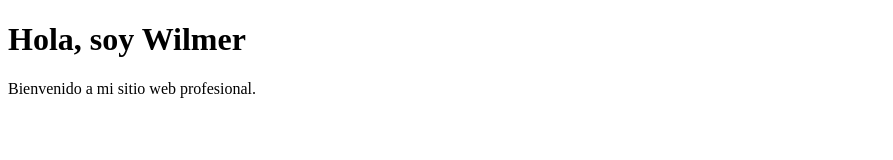
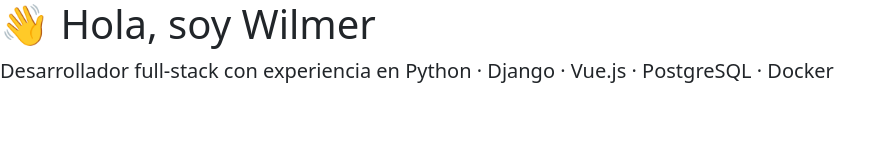
Before and after one commit to wilmerm/wilmerm, a plain HTML site: page index.html in a window 1280 px wide. Shown: the whole page, without its empty margins (0-893 px from the left). Drawn offline with nearby package versions, Linux system fonts and the light colour scheme.

Commit message:
Update index.html

```diff
--- a/index.html
+++ b/index.html
@@ -1,11 +1,14 @@
-<!DOCTYPE html>
-<html lang="es">
-<head>
-  <meta charset="UTF-8">
-  <title>Wilmer Martinez</title>
-</head>
-<body>
-  <h1>Hola, soy Wilmer</h1>
-  <p>Bienvenido a mi sitio web profesional.</p>
-</body>
+<!doctype html>
+<html lang="en">
+  <head>
+    <meta charset="utf-8">
+    <meta name="viewport" content="width=device-width, initial-scale=1">
+    <title>Wilmer Martinez — Portafolio de Desarrollador</title>
+    <link href="https://cdn.jsdelivr.net/npm/bootstrap@5.3.6/dist/css/bootstrap.min.css" rel="stylesheet" integrity="sha384-4Q6Gf2aSP4eDXB8Miphtr37CMZZQ5oXLH2yaXMJ2w8e2ZtHTl7GptT4jmndRuHDT" crossorigin="anonymous">
+  </head>
+  <body>
+    <h1>👋 Hola, soy Wilmer</h1>
+    <p class="lead">Desarrollador full-stack con experiencia en Python · Django · Vue.js · PostgreSQL · Docker</p>
+    <script src="https://cdn.jsdelivr.net/npm/bootstrap@5.3.6/dist/js/bootstrap.bundle.min.js" integrity="sha384-j1CDi7MgGQ12Z7Qab0qlWQ/Qqz24Gc6BM0thvEMVjHnfYGF0rmFCozFSxQBxwHKO" crossorigin="anonymous"></script>
+  </body>
 </html>
```
